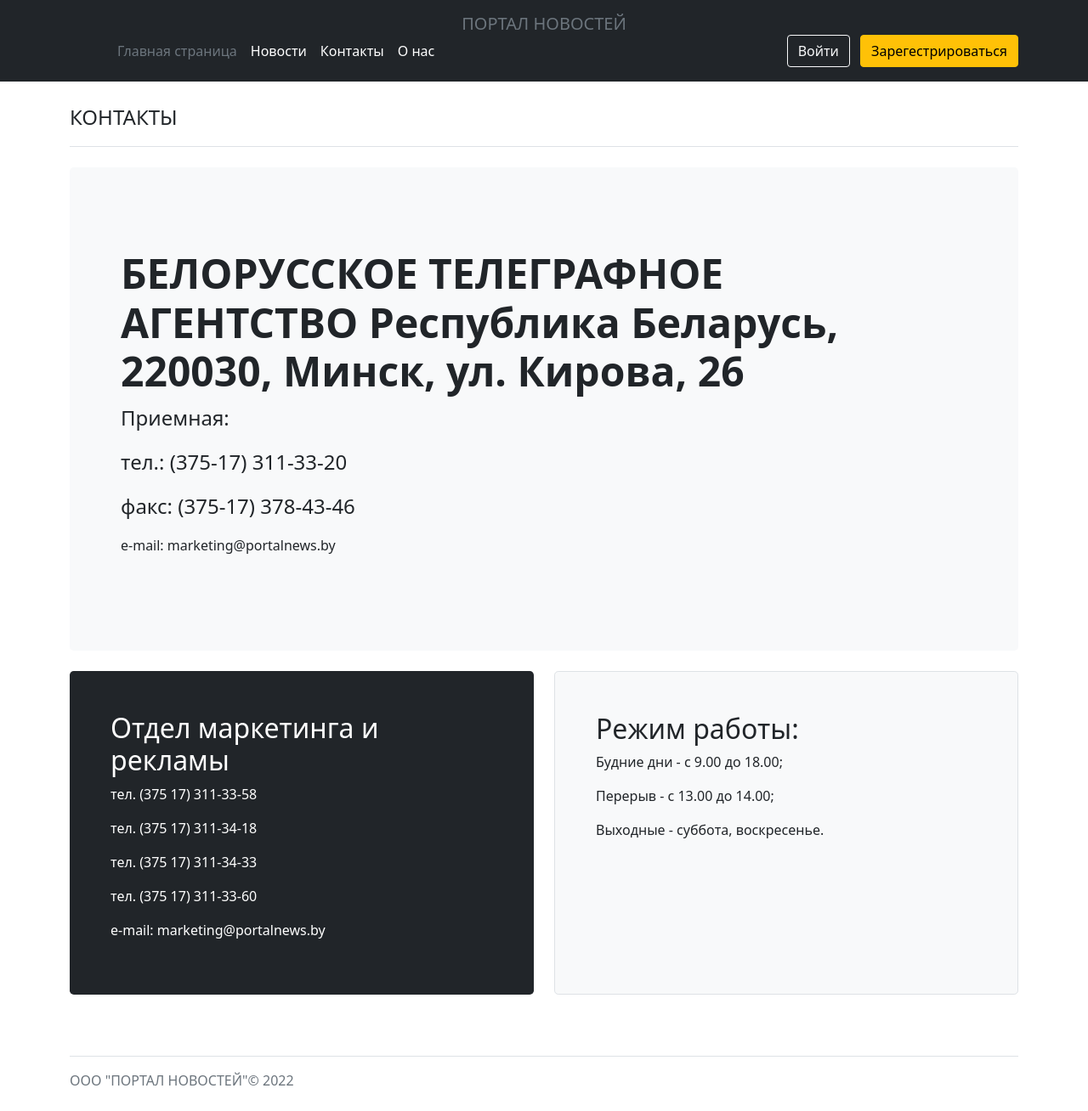
After one commit to Maksim1337/Website_News, a Django app: page /contacts in a window 1280 px wide. The commit adds this page. Shown: the whole page at 85% size. Run offline with Django 4.2, Linux system fonts and the light colour scheme.

Commit message:
Create a contacts tab

```diff
--- a/Lab3-4/task/main/templates/main/base.html
+++ b/Lab3-4/task/main/templates/main/base.html
@@ -18,7 +18,7 @@
         <ul class="nav col-12 col-lg-auto me-lg-auto mb-2 justify-content-center mb-md-0">
           <li><a href="/" class="nav-link px-2 text-secondary">Главная страница</a></li>
           <li><a href="news" class="nav-link px-2 text-white">Новости</a></li>
-          <li><a href="#" class="nav-link px-2 text-white">Контакты</a></li>
+          <li><a href="contacts" class="nav-link px-2 text-white">Контакты</a></li>
             <li><a href="about" class="nav-link px-2 text-white">О нас</a></li>
         </ul>
 
@@ -34,5 +34,10 @@
     {% block content %}{% endblock %}
 
 
+<div class="container py-4">
+    <footer class="pt-3 mt-4 text-muted border-top">
+ООО "ПОРТАЛ НОВОСТЕЙ"© 2022
+</footer>
+     </div>
 </body>
 </html>
--- /dev/null
+++ b/Lab3-4/task/main/templates/main/contacts.html
@@ -0,0 +1,48 @@
+{% extends 'main/base.html'%}
+
+
+{% block title %}
+Контакты
+{% endblock %}
+
+
+{% block content %}
+<div class="container py-4">
+    <header class="pb-3 mb-4 border-bottom">
+      <a href="/" class="d-flex align-items-center text-dark text-decoration-none">
+        <span class="fs-4">КОНТАКТЫ</span>
+      </a>
+    </header>
+
+    <div class="p-5 mb-4 bg-light rounded-3">
+      <div class="container-fluid py-5">
+        <h1 class="display-5 fw-bold">БЕЛОРУССКОЕ ТЕЛЕГРАФНОЕ АГЕНТСТВО Республика Беларусь, 220030, Минск, ул. Кирова, 26</h1>
+        <p class="col-md-8 fs-4">Приемная:</p>
+          <p class="col-md-8 fs-4">тел.: (375-17) 311-33-20</p>
+          <p class="col-md-8 fs-4">факс: (375-17) 378-43-46</p
+            <p class="col-md-8 fs-4">e-mail: marketing@portalnews.by</p>
+      </div>
+    </div>
+
+    <div class="row align-items-md-stretch">
+      <div class="col-md-6">
+        <div class="h-100 p-5 text-white bg-dark rounded-3">
+          <h2>Отдел маркетинга и рекламы</h2>
+            <p>тел. (375 17) 311-33-58 </p>
+            <p>тел. (375 17) 311-34-18</p>
+            <p>тел. (375 17) 311-34-33</p>
+            <p>тел. (375 17) 311-33-60</p>
+            <p>e-mail: marketing@portalnews.by </p>
+        </div>
+      </div>
+      <div class="col-md-6">
+        <div class="h-100 p-5 bg-light border rounded-3">
+          <h2>Режим работы: </h2>
+          <p>Будние дни - с 9.00 до 18.00;</p>
+            <p>Перерыв - с 13.00 до 14.00;</p>
+            <p>Выходные - суббота, воскресенье. </p>
+        </div>
+      </div>
+    </div>
+  </div>
+{% endblock %}
--- a/Lab3-4/task/main/urls.py
+++ b/Lab3-4/task/main/urls.py
@@ -6,4 +6,5 @@ urlpatterns = [
     path('', views.index),
     path('about', views.about),
     path('news', views.news),
+    path('contacts', views.contacts),
 ]
--- a/Lab3-4/task/main/views.py
+++ b/Lab3-4/task/main/views.py
@@ -3,8 +3,7 @@ from .models import News
 
 
 def index(request):
-    newsbuf = News.objects.order_by('-id')
-    return render(request, 'main/index.html', {'title': 'Главная', 'news': newsbuf})
+    return render(request, 'main/index.html')
 
 
 def about(request):
@@ -14,3 +13,7 @@ def about(request):
 def news(request):
     newsbuf = News.objects.order_by('-id')
     return render(request, 'main/news.html', {'title': 'Новости', 'news': newsbuf})
+
+
+def contacts(request):
+    return render(request, 'main/contacts.html')
```
